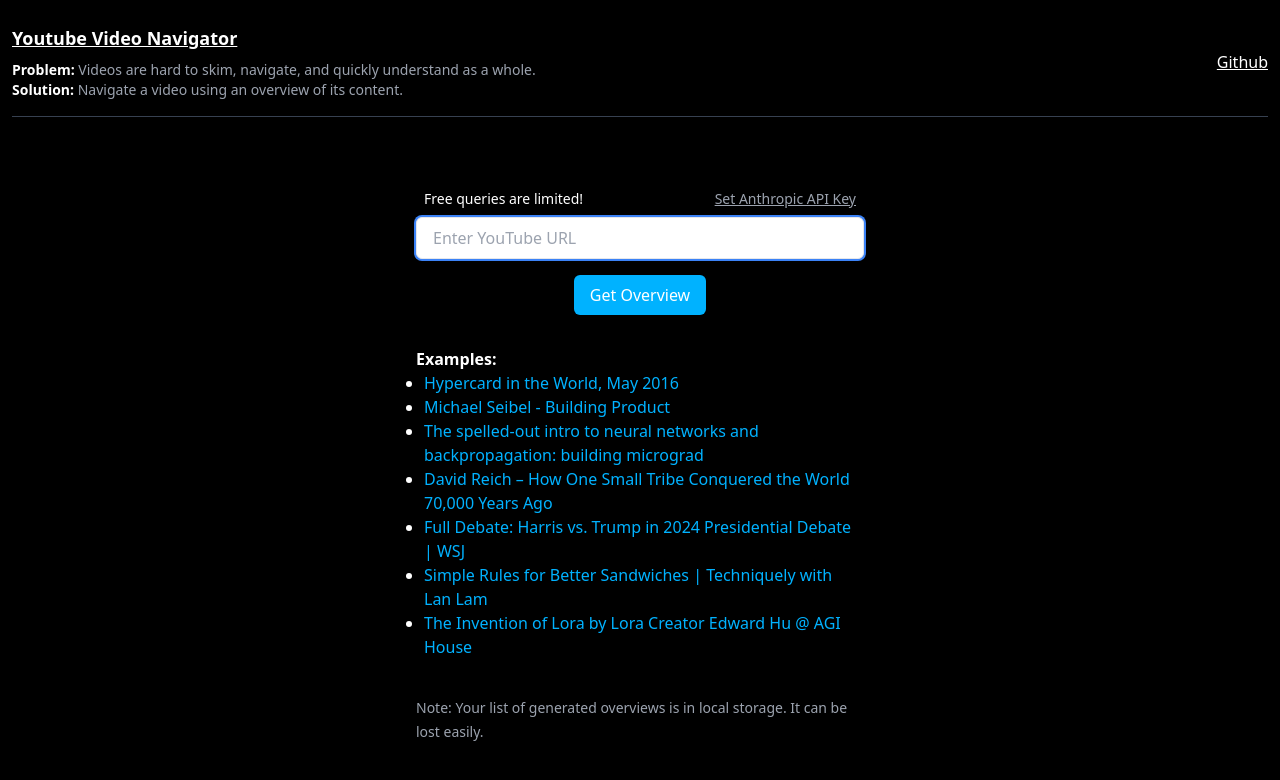
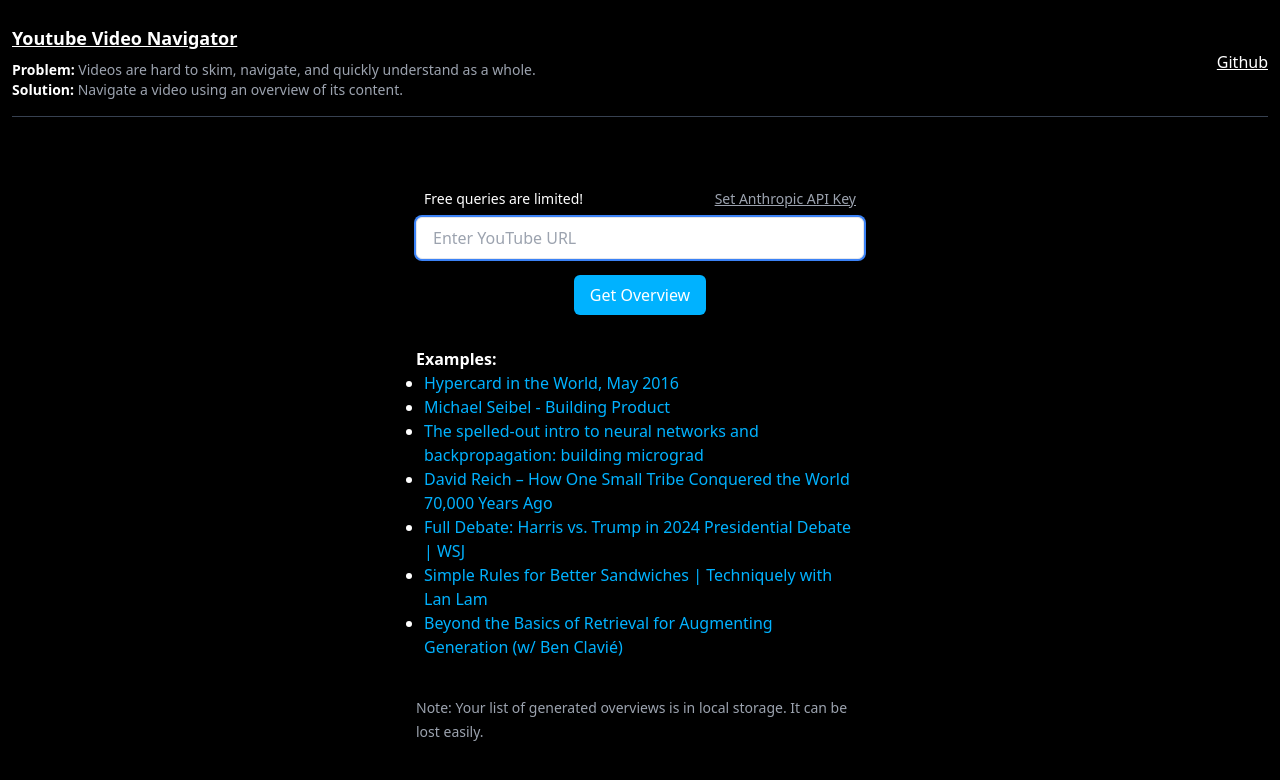
Before and after one commit to tommy11jo/video-navigator, a React (Vite) app in the folder frontend/: page / in a window 1280 px wide. Shown: the top 780 px of the page. Built offline with nearby package versions, Linux system fonts and the light colour scheme.

Commit message:
more up to date react router

```diff
--- a/frontend/src/App.tsx
+++ b/frontend/src/App.tsx
@@ -1,20 +1,32 @@
-import { BrowserRouter, Routes, Route } from "react-router-dom"
+import { createBrowserRouter, RouterProvider } from "react-router-dom"
 import VideoPage from "./components/VideoPage"
 import HomePage from "./components/HomePage"
 import Layout from "./components/Layout"
+import ErrorPage from "./components/ErrorPage"
 import { UserProvider } from "./components/UserContext"
+
+const router = createBrowserRouter([
+  {
+    path: "/",
+    element: <Layout />,
+    errorElement: <ErrorPage />,
+    children: [
+      {
+        index: true,
+        element: <HomePage />,
+      },
+      {
+        path: "video/:videoId",
+        element: <VideoPage />,
+      },
+    ],
+  },
+])
 
 function App() {
   return (
     <UserProvider>
-      <BrowserRouter>
-        <Routes>
-          <Route element={<Layout />}>
-            <Route path="/" element={<HomePage />} key="home" />
-            <Route path="/video/:videoId" element={<VideoPage />} key="video" />
-          </Route>
-        </Routes>
-      </BrowserRouter>
+      <RouterProvider router={router} />
     </UserProvider>
   )
 }
--- /dev/null
+++ b/frontend/src/components/ErrorPage.tsx
@@ -0,0 +1,20 @@
+import { useRouteError } from "react-router-dom"
+
+export default function ErrorPage() {
+  // eslint-disable-next-line @typescript-eslint/no-explicit-any
+  const error: any = useRouteError()
+  console.error(error)
+
+  const errorMessage =
+    error?.statusText || error?.message || "An unexpected error occurred"
+
+  return (
+    <div id="error-page">
+      <h1>Oops!</h1>
+      <p>Sorry, an unexpected error has occurred.</p>
+      <p>
+        <i>{errorMessage}</i>
+      </p>
+    </div>
+  )
+}
--- a/frontend/src/components/HomePage.tsx
+++ b/frontend/src/components/HomePage.tsx
@@ -99,8 +99,9 @@
       title: "Simple Rules for Better Sandwiches | Techniquely with Lan Lam",
     },
     {
-      videoId: "YzcAFXNI-S8",
-      title: "The Invention of Lora by Lora Creator Edward Hu @ AGI House",
+      videoId: "0nA5QG3087g",
+      title:
+        "Beyond the Basics of Retrieval for Augmenting Generation (w/ Ben Clavié)",
     },
   ]
 
```
